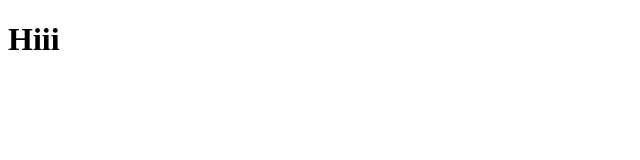
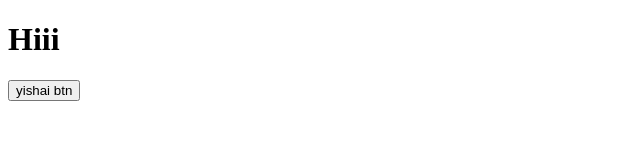
Before and after one commit to shhady/test-pull-request, a plain HTML site: page index.html in a window 1280 px wide. Shown: the whole page, without its empty margins (0-640 px from the left). Drawn offline with Linux system fonts and the light colour scheme.

Commit message:
added btn

```diff
--- a/index.html
+++ b/index.html
@@ -8,5 +8,6 @@
 </head>
 <body>
   <h1>  Hiii </h1>
+<button>yishai btn</button>
 </body>
 </html>
```
